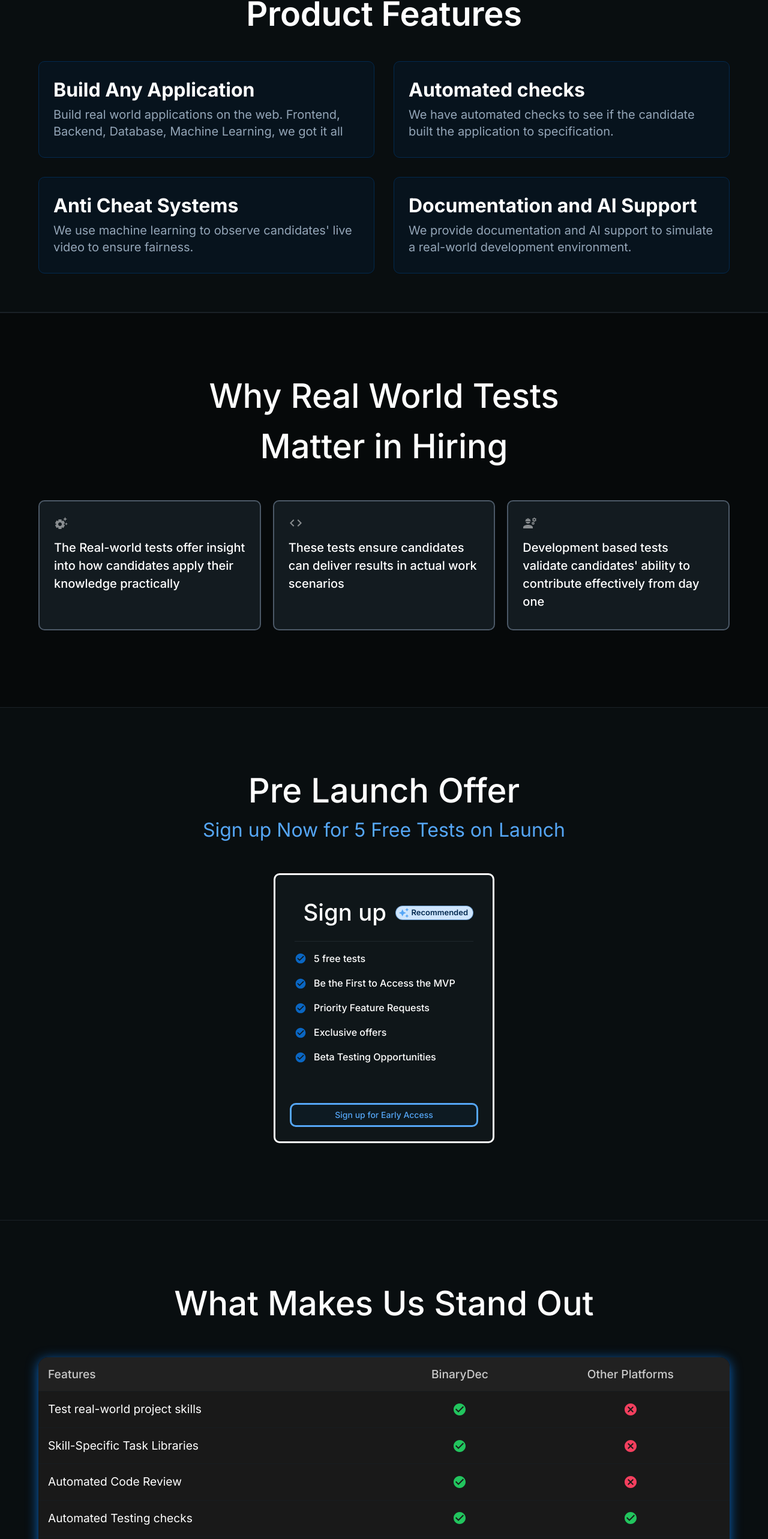
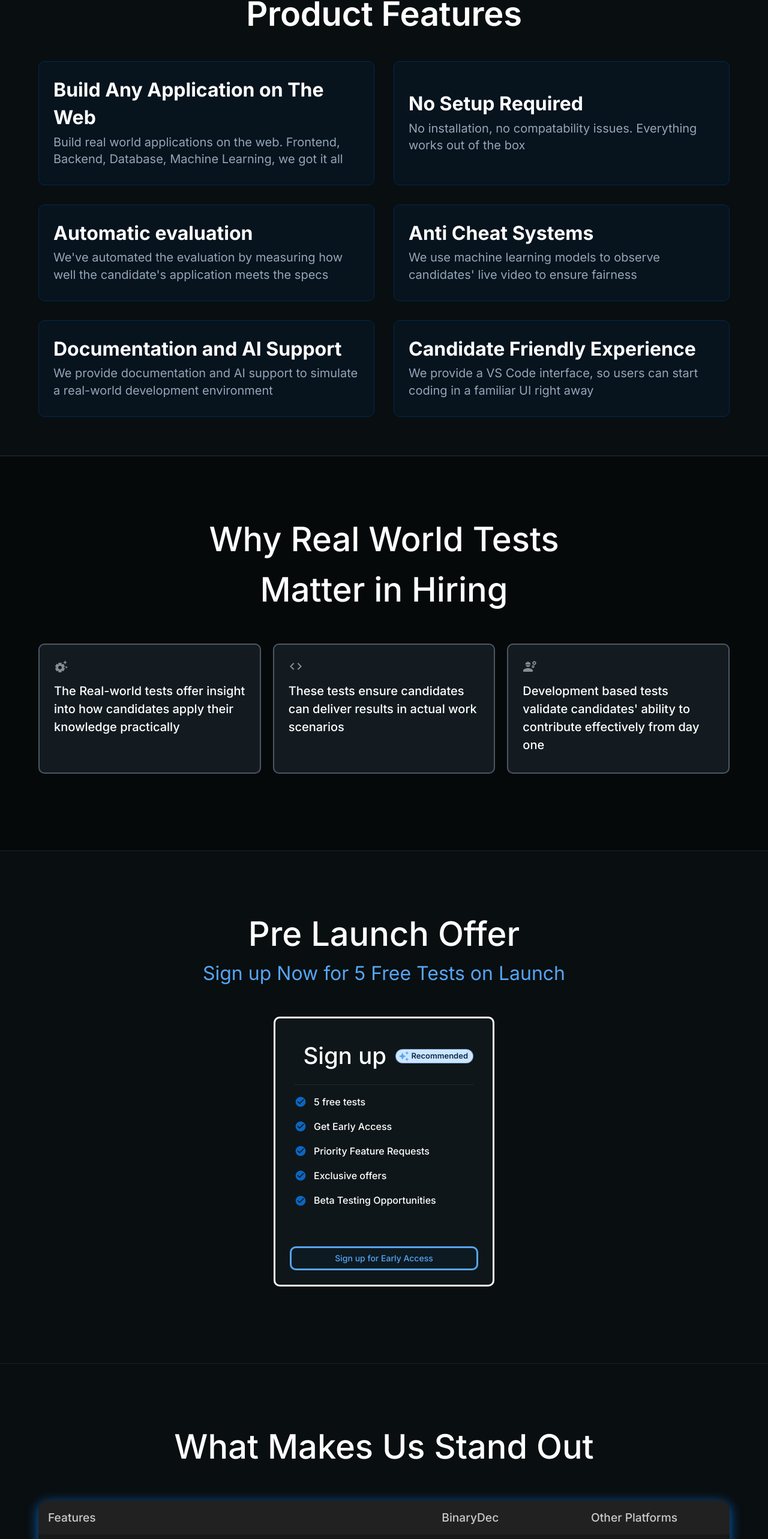
Before and after one commit to Evilcmd/binarydec-landingpage-frontend, a React (Create React App) app: page / in a window 1280 px wide. Shown: the part 1298-3864 px from the top of the page at 60% size. Built offline with nearby package versions, Linux system fonts and the light colour scheme.

Commit message:
changed content a bit and added 2 more fetures

```diff
--- a/src/components/Features.js
+++ b/src/components/Features.js
@@ -8,24 +8,34 @@ import Typography from '@mui/material/Typography';
 
 const items = [
     {
-        title: 'Build Any Application',
+        title: 'Build Any Application on The Web',
         description:
             'Build real world applications on the web. Frontend, Backend, Database, Machine Learning, we got it all',
     },
     {
-        title: 'Automated checks',
+        title: 'No Setup Required',
         description:
-            'We have automated checks to see if the candidate built the application to specification.',
+            'No installation, no compatability issues. Everything works out of the box',
+    },
+    {
+        title: 'Automatic evaluation',
+        description:
+            'We\'ve automated the evaluation by measuring how well the candidate\'s application meets the specs',
     },
     {
         title: 'Anti Cheat Systems',
         description:
-            'We use machine learning to observe candidates\' live video to ensure fairness.',
+            'We use machine learning models to observe candidates\' live video to ensure fairness',
     },
     {
         title: 'Documentation and AI Support',
         description:
-            'We provide documentation and AI support to simulate a real-world development environment.',
+            'We provide documentation and AI support to simulate a real-world development environment',
+    },
+    {
+        title: 'Candidate Friendly Experience',
+        description:
+            'We provide a VS Code interface, so users can start coding in a familiar UI right away',
     },
 ];
 
--- a/src/components/Footer.js
+++ b/src/components/Footer.js
@@ -65,7 +65,7 @@ export default function Footer() {
                             Contact Us
                         </Typography>
                         <Typography variant="body2" color="text.secondary" mb={2} sx={{ fontSize: '1rem' }}>
-                            Have questions or need more information? Reach out to us, and we'll get back to you as soon as possible.
+                            Have questions or need more information? Write to us, and we'll get back to you as soon as possible.
                         </Typography>
                         <Button variant="outlined" color="primary" sx={{ flexShrink: 0 }}
                             href="mailto:binarydec5@gmail.com"
--- a/src/components/Pricing.js
+++ b/src/components/Pricing.js
@@ -21,7 +21,7 @@ const tiers = [
         pricedesc: "",
         description: [
             "5 free tests",
-            "Be the First to Access the MVP",
+            "Get Early Access",
             "Priority Feature Requests",
             "Exclusive offers",
             "Beta Testing Opportunities",
--- a/src/components/Table.js
+++ b/src/components/Table.js
@@ -15,15 +15,14 @@ function createData(name, binaryDec, otherPlatform) {
 }
 
 const rows = [
-    createData('Test real-world project skills',true,false),
-    createData('Skill-Specific Task Libraries', true, false),
-
-    createData('Automated Code Review', true, false),
-    createData('Automated Testing checks', true, true),
+    createData('Test real-world project skills', true, false),
+    createData('Automated Testing', true, true),
     createData('Anti Cheat Systems', true, true),
-    createData('Automated Skill Gap Analysis', true, false),
+    createData('Closest to Real Work Perfomance', true, false),
     createData('Documentation and AI Support', true, false),
     createData('Code Efficiency Metrics', true, false),
+    createData('Documentation and AI Support', true, false),
+    createData('Test Required skills', true, false),
 ];
 
 export default function BasicTable() {
```
